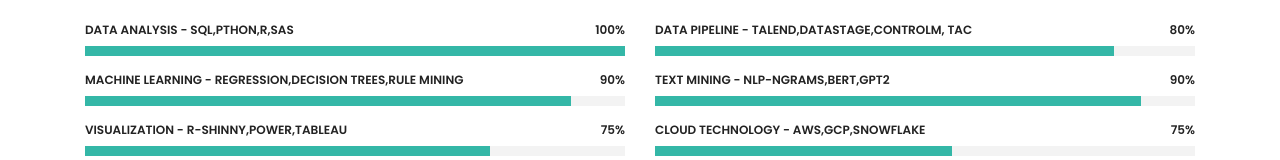
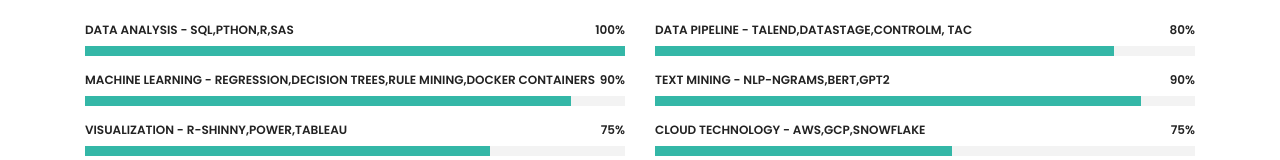
Before and after one commit to vsingh117/vijaysingh, a plain HTML site: page about.html in a window 1280 px wide. Shown: the part 865-1025 px from the top of the page. Drawn offline with nearby package versions, Linux system fonts and the light colour scheme.

Commit message:
Update about.html

```diff
--- a/about.html
+++ b/about.html
@@ -111,7 +111,7 @@
             </div>
 
             <div class="progress">
-              <span class="skill">Machine Learning - Regression,Decision Trees,Rule mining<i class="val">90%</i></span>
+              <span class="skill">Machine Learning - Regression,Decision Trees,Rule mining,Docker containers<i class="val">90%</i></span>
               <div class="progress-bar-wrap">
                 <div class="progress-bar" role="progressbar" aria-valuenow="90" aria-valuemin="0" aria-valuemax="100"></div>
               </div>
```
